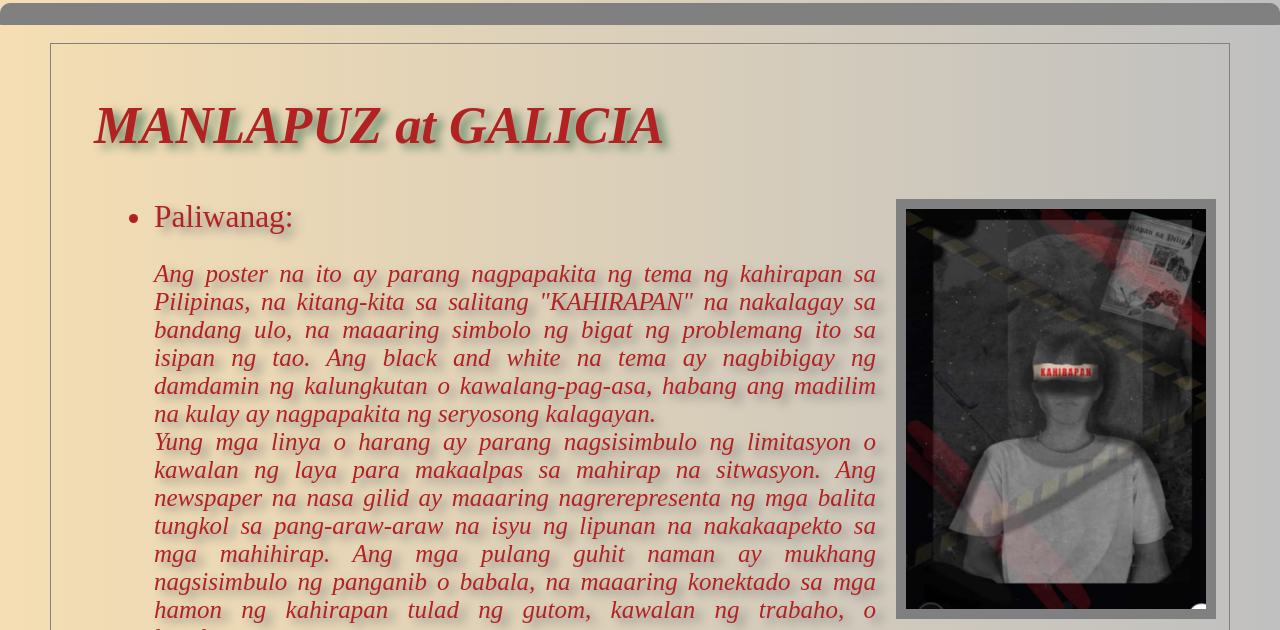
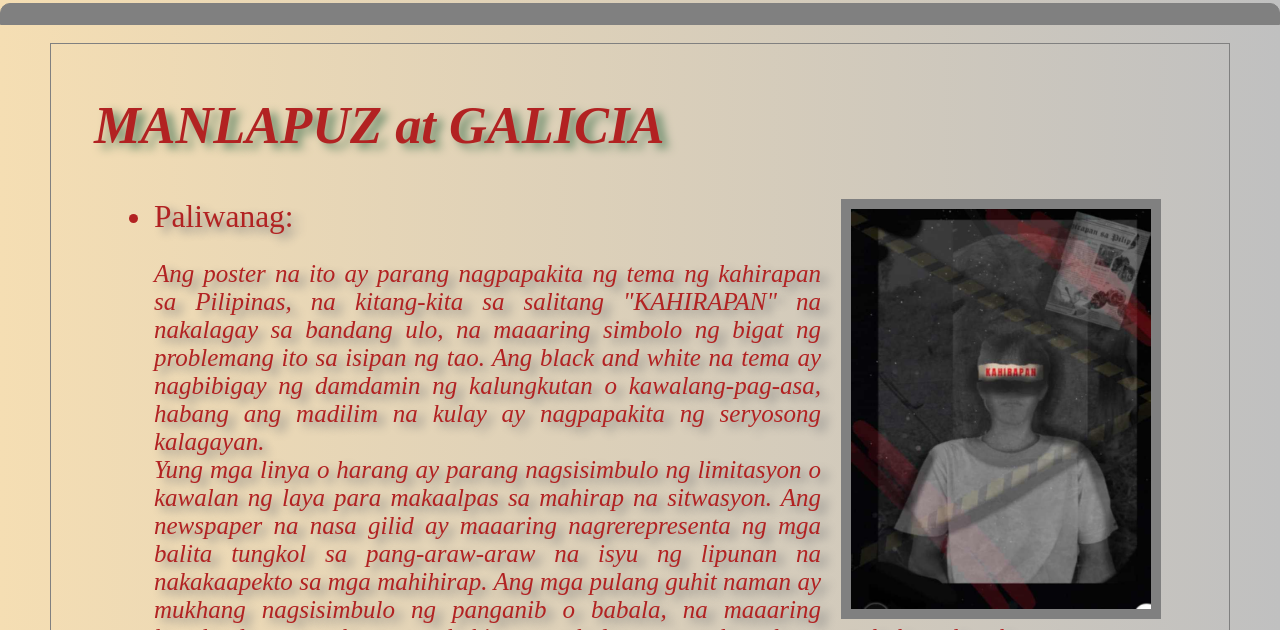
Before and after one commit to PrinceM7DS/DESLAC-10DelPilar, a plain HTML site: page DUO.html in a window 1280 px wide. Shown: the part 170-800 px from the top of the page. Drawn offline with Linux system fonts and the light colour scheme.

Commit message:
Update DUO.html

```diff
--- a/DUO.html
+++ b/DUO.html
@@ -76,7 +76,7 @@ position: wrap;
 right: 100px;
 border: 10px solid grey;
 margin-left: 20px;
-margin-right: 5px;
+margin-right: 60px;
 float: right;
 }
 p {
```
